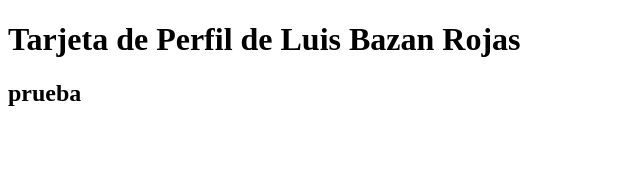
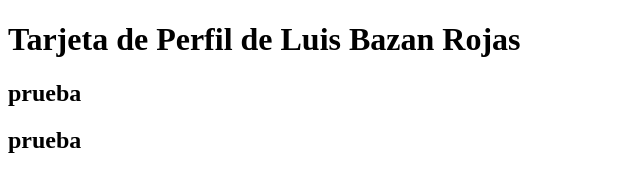
Before and after one commit to devluis7/Tarjeta-de-perfil, a plain HTML site: page index.html in a window 1280 px wide. Shown: the full height of the page, 0-640 px from the left. Drawn offline with Linux system fonts and the light colour scheme.

Commit message:
developer actualizacio

```diff
--- a/index.html
+++ b/index.html
@@ -10,5 +10,5 @@
 <body>
     <h1>Tarjeta de Perfil de Luis Bazan Rojas</h1>
     <h2>prueba</h2>
+    <h2>prueba</h2>
 </body>
-</html>
```
